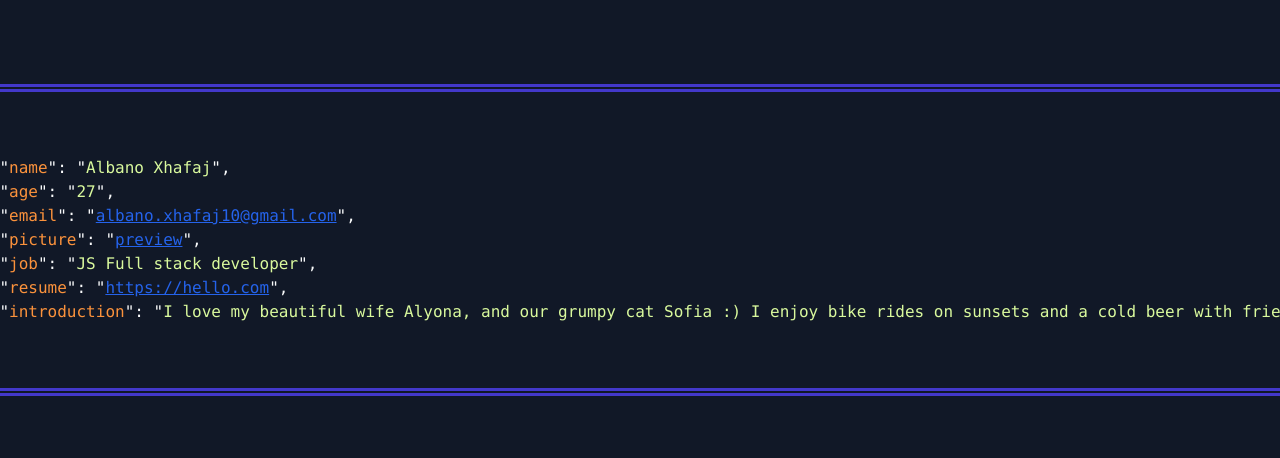
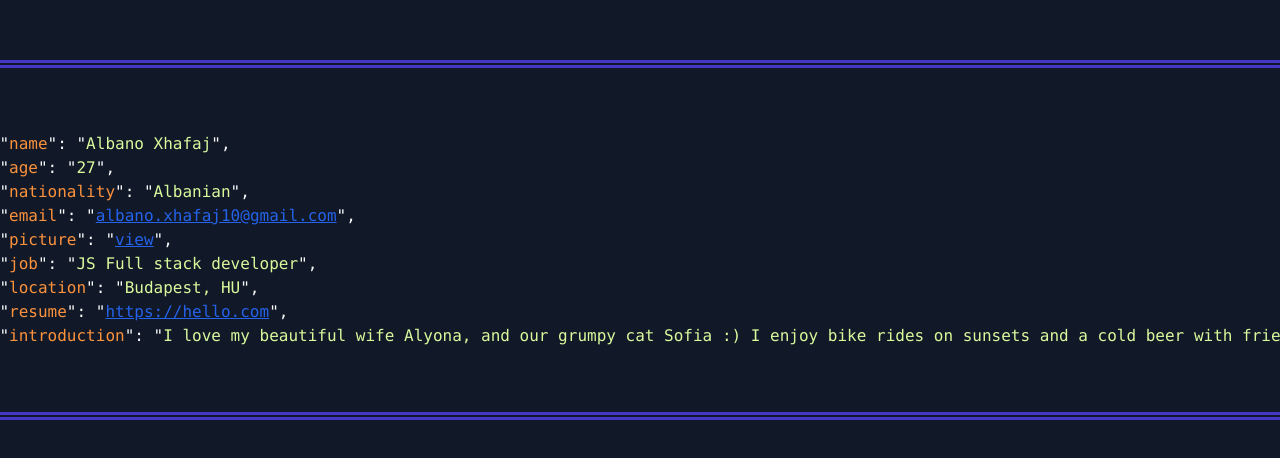
Before and after one commit to alb-xh/alb-xh.github.io, a plain HTML site: page index.html in a window 1280 px wide. Shown: the part 160-618 px from the top of the page. Drawn offline with nearby package versions, Linux system fonts and the light colour scheme.

Commit message:
feature: added profile pic popup

```diff
--- a/index.html
+++ b/index.html
@@ -7,21 +7,23 @@
   <script type="text/javascript">
     const sorryAlert = () => { alert(`Smth wen't wrong, sorry :(` ); }
     const timer = setTimeout(() => { sorryAlert(); }, 2000);
-
+    const show = (el) => { el.className = el.className.replace('invisible', ''); }
+    const hide = (el) => { if (!el.className.includes('invisible')) { el.className += ' invisible'; } }
+    const hyperlink = ({ href, text, id }) => `<a ${id ? `id='${id}'`: ''} class='underline text-blue-600 hover:text-blue-800 visited:text-purple-600' ${href ? `href='${href}'`: ''} >${text || href}</a>`;
     const getAge = (birthDate) => Math.floor((new Date() - new Date(birthDate).getTime()) / 3.15576e+10)
     const color = (vl, cl) => `<span class='${cl}'>${vl}</span>`;
     const orange = (vl) => color(vl, 'text-orange-400');
     const lime = (vl) => color(vl, 'text-lime-200');
-    const link = (url, text = '') => `<a class='underline text-blue-600 hover:text-blue-800 visited:text-purple-600' href='${url}'>${text || url}<a>`;
-    const email = (email) => `<a class='underline text-blue-600 hover:text-blue-800 visited:text-purple-600' href='mailto:${email}'>${email}<a>`;
 
     const data = {
       [orange("name")]:  lime("Albano Xhafaj"),
       [orange("age")]: lime(getAge('1997-01-15')),
-      [orange("email")]: email("albano.xhafaj10@gmail.com"),
-      [orange("picture")]: link('/media/profile.jpg',"preview"),
+      [orange("nationality")]: lime('Albanian'),
+      [orange("email")]: hyperlink({ text: "albano.xhafaj10@gmail.com", href: "mailto:albano.xhafaj10@gmail.com" }),
+      [orange("picture")]: hyperlink({ id: 'profile-view-link', text: "view" }),
       [orange("job")]: lime("JS Full stack developer"),
-      [orange("resume")]: link("https://hello.com"),
+      [orange("location")]: lime("Budapest, HU"),
+      [orange("resume")]: hyperlink({ href: "https://hello.com" }),
       [orange("introduction")]: lime("I love my beautiful wife Alyona, and our grumpy cat Sofia :) I enjoy bike rides on sunsets and a cold beer with friends"),
       // [orange("projects")]: [
       //   {
@@ -31,7 +33,7 @@
       //     [orange("repo")]: link("https://github/alb-xh/comments-api"),
       //   },
       //  ]
-      }
+    };
 
     document.addEventListener("DOMContentLoaded", (event) => {
       clearTimeout(timer);
@@ -42,16 +44,32 @@
       if (!panel || !text) { return sorryAlert(); }
 
       text.innerHTML = JSON.stringify(data, null, 4);
-      panel.className = panel.className.replace('invisible', '');
+
+      const profileViewLink = document.getElementById('profile-view-link');
+      const profilePanel = document.getElementById('profile-panel');
+      const profileXButton = document.getElementById('profile-x-button');
+
+      if (!profileViewLink || !profilePanel || !profileXButton) { return sorryAlert(); }
+
+      profileViewLink.onclick = () => show(profilePanel);
+      profileXButton.onclick = () => hide(profilePanel);
+
+      show(panel);
     });
   </script>
   <script src="https://cdn.tailwindcss.com"></script>
 </head>
 <body class="h-screen bg-gray-900 p-10">
-  <div class="w-full h-full flex justify-center items-center">
-  <div id="panel" class="invisible flex border-double border-8 p-10 rounded border-indigo-700">
-    <pre id="text" class="text-gray-50"></pre>
+  <div class="w-full h-full flex justify-center items-center z-1">
+    <div id="panel" class="invisible flex border-double border-8 p-10 rounded border-indigo-700">
+      <pre id="text" class="text-gray-50"></pre>
+    </div>
   </div>
+  <div id="profile-panel" class="invisible flex flex-col absolute p-10 top-0 right-0 z-2 bg-indigo-900 gap-1 border-dashed border-2 border-sky-500 rounded">
+    <div class="w-full flex justify-end">
+      <button id="profile-x-button" class="bg-indigo-500 hover:bg-indigo-600 font-bold py-2 px-2 rounded w-10 text-red-600">&#10005;</button>
+    </div>
+    <img class="h-96" src="/media/profile.jpg" alt="Profile picture">
   </div>
 </body>
 </html>
```
